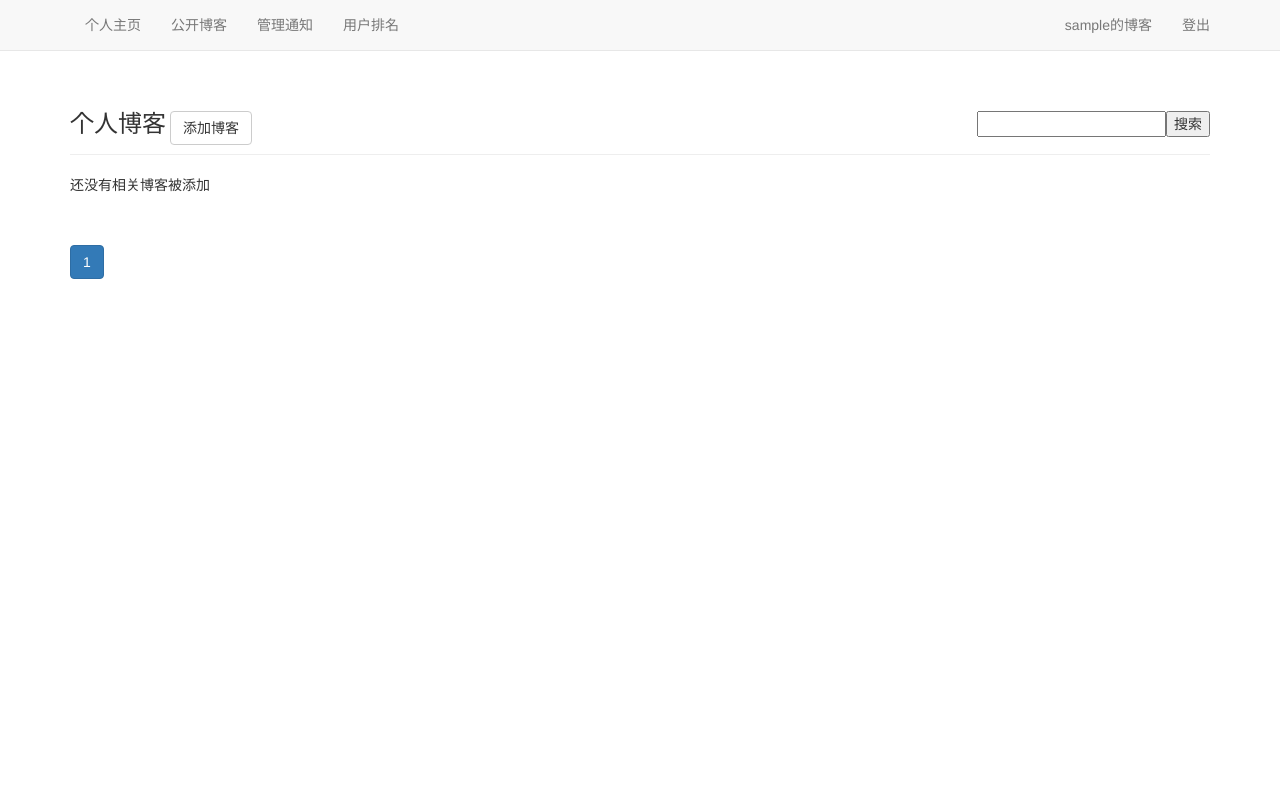
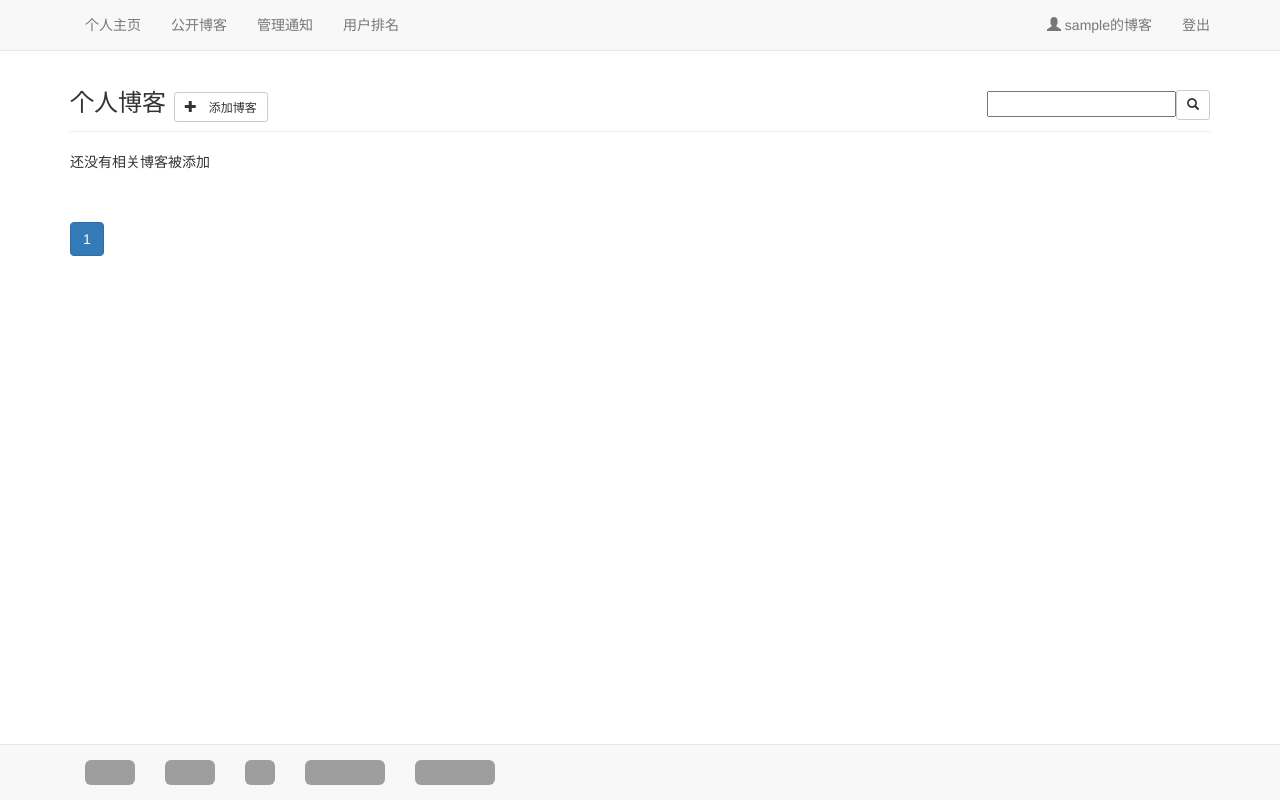
Before and after one commit to HuRuilizhen/Blog-Web, a Django app: page /personal_blogs/ in a window 1280 px wide. Run offline with Django 4.2, Linux system fonts and the light colour scheme; the visitor is signed in with stand-in values (Sample User, id 1); data that the repository does not hold is empty; some libraries are stand-ins or nearby versions; grey boxes are pictures that could not be loaded.

Commit message:
version 0.7
update
- beautify navibar
- add some icons

```diff
--- a/templates/all_announcements.html
+++ b/templates/all_announcements.html
@@ -3,7 +3,7 @@
 {% block header %}
   <h3 style="display: inline;">管理通知</h3>
   {% if user.is_superuser %}
-    <a class="btn btn-default" href="{% url 'contents:add_announcement' %}">添加通知</a>
+    &nbsp;<a class="btn btn-default btn-sm" href="{% url 'contents:add_announcement' %}"><span class="glyphicon glyphicon-plus">&nbsp;添加通知</span></a>
   {% endif %}
 {% endblock %}
 
@@ -22,8 +22,8 @@
             </div>
             <div class="list-group list-group-horizontal" style="text-align: right; float: right;">
               {% if user.is_superuser %}
-                <a href="{% url 'contents:edit_announcement' announcement.id %}" class="list-group-item">编辑</a>
-                <a href="{% url 'contents:del_announcement' announcement.id %}" class="list-group-item">删除</a>
+                <a href="{% url 'contents:edit_announcement' announcement.id %}" class="list-group-item btn btn-default btn-sm"><span class="glyphicon glyphicon-pencil">&nbsp;编辑</span></a>
+                <a href="{% url 'contents:del_announcement' announcement.id %}" class="list-group-item btn btn-default btn-sm"><span class="glyphicon glyphicon-trash">&nbsp;删除</span></a>
               {% endif %}
             </div>
           </div>
--- a/templates/all_blogs.html
+++ b/templates/all_blogs.html
@@ -2,13 +2,13 @@
 
 {% block header %}
   <h3 style="display: inline;">公开博客</h3>
-  <a class="btn btn-default" href="{% url 'contents:add_blog' %}">添加博客</a>
+  &nbsp;<a class="btn btn-default btn-sm" href="{% url 'contents:add_blog' %}"><span class="glyphicon glyphicon-plus">&nbsp;添加博客</span></a>
   <form action="{% url 'contents:all_blogs' %}" method="get" style="text-align: right; float: right;">
     {% csrf_token %}
     <div class="input-group">
       <input type="hidden" name="author" value="{{ author }}" />
       <input type="text" name="keyword" value="{{ keyword }}" />
-      <span><input type="submit" value="搜索" /></span>
+      <button type="submit" class="btn btn-default btn-sm"><span class="glyphicon glyphicon-search"></span></button>
     </div>
   </form>
 {% endblock %}
--- a/templates/base.html
+++ b/templates/base.html
@@ -30,8 +30,7 @@
   </head>
 
   <body>
-    <!-- Static navbar -->
-    <nav class="navbar navbar-default navbar-static-top">
+    <nav class="navbar navbar-default navbar-fixed-top">
       <div class="container">
         <div class="navbar-header">
           <button type="button" class="navbar-toggle collapsed" data-toggle="collapse" data-target="#navbar" aria-expanded="false" aria-controls="navbar"></button>
@@ -56,14 +55,14 @@
           <ul class="nav navbar-nav navbar-right">
             {% if user.is_authenticated %}
               <li>
-                <a href="{% url 'contents:personal_blogs' %}">{{ user.username }}的博客</a>
+                <a href="{% url 'contents:personal_blogs' %}"><span class="glyphicon glyphicon-user"></span> {{ user.username }}的博客</a>
               </li>
               <li>
                 <a href="{% url 'users:logout' %}">登出</a>
               </li>
             {% else %}
               <li>
-                <a href="{% url 'users:login' %}">登录</a>
+                <a href="{% url 'users:login' %}"><span class="glyphicon glyphicon-login"></span> 登录</a>
               </li>
               <li>
                 <a href="{% url 'users:signup' %}">注册</a>
@@ -74,7 +73,35 @@
       </div>
     </nav>
 
-    <div class="container">
+    <nav class="navbar navbar-default navbar-fixed-bottom" role="navigation">
+      <div class="container">
+        <div class="navbar-header">
+          <button type="button" class="navbar-toggle collapsed" data-toggle="collapse" data-target="#navbar" aria-expanded="false" aria-controls="navbar"></button>
+        </div>
+
+        <div id="navbar" class="navbar-collapse collapse">
+          <ul class="nav navbar-nav">
+            <li>
+              <a href="http://skstudying.com/home"><img src="http://skstudying.com/assets/img/logo.a0924d7d.png" width="50" height="25" class="img-rounded" /></a>
+            </li>
+            <li>
+              <a href="https://www.luogu.com.cn/"><img src="https://fecdn.luogu.com.cn/luogu/logo.png?0fdd294ff62e331d2f70e1a37ba4ee02" width="50" height="25" class="img-rounded" /></a>
+            </li>
+            <li>
+              <a href="https://www.acwing.com/problem/"><img src="https://cdn.acwing.com/media/activity/surface/log.png" width="30" height="25" class="img-rounded" /></a>
+            </li>
+            <li>
+              <a href="https://codeforces.com/"><img src="https://codeforces.org/s/81733/images/codeforces-sponsored-by-ton.png" width="80" height="25" class="img-rounded" /></a>
+            </li>
+            <li>
+              <a href="https://oi-wiki.org/"><img src="https://oi-wiki.org/images/wordArt.webp" width="80" height="25" class="img-rounded" /></a>
+            </li>
+          </ul>
+        </div>
+      </div>
+    </nav>
+
+    <div class="container" style="padding-top: 50px; padding-bottom: 60px;">
       <div class="page-header">
         {% block header %}
 
--- a/templates/personal_blogs.html
+++ b/templates/personal_blogs.html
@@ -2,12 +2,12 @@
 
 {% block header %}
   <h3 style="display: inline;">个人博客</h3>
-  <a class="btn btn-default" href="{% url 'contents:add_blog' %}">添加博客</a>
+  &nbsp;<a class="btn btn-default btn-sm" href="{% url 'contents:add_blog' %}"><span class="glyphicon glyphicon-plus">&nbsp;添加博客</span></a>
   <form action="{% url 'contents:personal_blogs' %}" method="get" style="text-align: right; float: right;">
     {% csrf_token %}
     <div class="input-group">
       <input type="text" name="keyword" />
-      <span><input type="submit" value="搜索" /></span>
+      <button type="submit" class="btn btn-default btn-sm"><span class="glyphicon glyphicon-search"></span></button>
     </div>
   </form>
 {% endblock %}
@@ -22,13 +22,13 @@
             <b>{{ blog.date_added }}</b>
           </div>
           <div class="list-group list-group-horizontal" style="text-align:right; float: right;">
-            <a href="{% url 'contents:edit_blog' blog.id %}" class="list-group-item">编辑</a>
+            <a href="{% url 'contents:edit_blog' blog.id %}" class="list-group-item btn btn-default btn-sm"><span class="glyphicon glyphicon-pencil">&nbsp;编辑</span></a>
             {% if blog.is_hidden %}
-              <a href="{% url 'contents:display_blog' blog.id %}" class="list-group-item">展示</a>
+              <a href="{% url 'contents:display_blog' blog.id %}" class="list-group-item btn btn-default btn-sm"><span class="glyphicon glyphicon-ok-circle">&nbsp;展示</span></a>
             {% else %}
-              <a href="{% url 'contents:hid_blog' blog.id %}" class="list-group-item">隐藏</a>
+              <a href="{% url 'contents:hid_blog' blog.id %}" class="list-group-item btn btn-default btn-sm"><span class="glyphicon glyphicon-remove-circle">&nbsp;隐藏</span></a>
             {% endif %}
-            <a href="{% url 'contents:del_blog' blog.id %}" class="list-group-item">删除</a>
+            <a href="{% url 'contents:del_blog' blog.id %}" class="list-group-item btn btn-default btn-sm"><span class="glyphicon glyphicon-trash">&nbsp;删除</span></a>
           </div>
         </div>
       </li>
```
